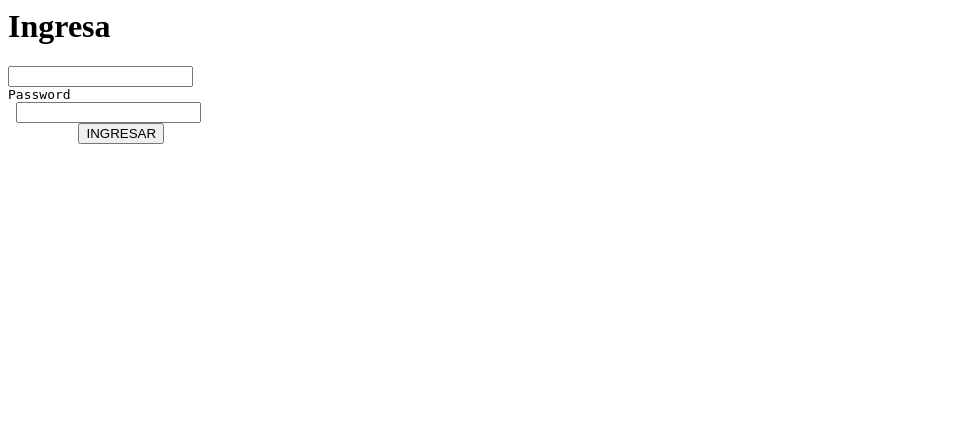
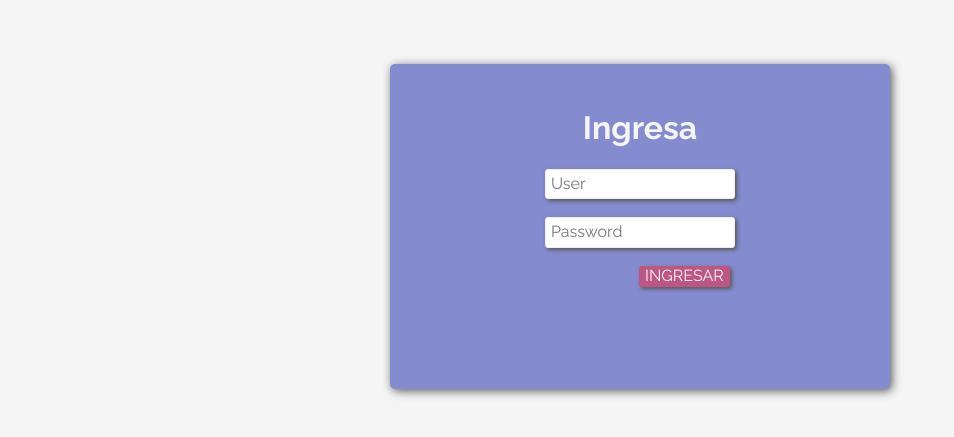
Before and after one commit to robinvicente/Css, a PHP site: page /signin.php in a window 1280 px wide. Shown: the top 437 px of the page, without its empty margins (0-954 px from the left). Run offline with PHP 8.4, Linux system fonts and the light colour scheme.

Commit message:
Advance design: signin.php

```diff
--- a/signin.php
+++ b/signin.php
@@ -1,5 +1,21 @@
+<!doctype html>
+<html lang="en">
+<head>
+    <meta charset="UTF-8">
+    <meta name="viewport"
+          content="width=device-width, user-scalable=no, initial-scale=1.0, maximum-scale=1.0, minimum-scale=1.0">
+    <meta http-equiv="X-UA-Compatible" content="ie=edge">
+    <link href="https://fonts.googleapis.com/css2?family=Raleway:ital,wght@0,300;0,400;0,500;0,700;1,400&display=swap" rel="stylesheet">
+    <link rel="stylesheet" href="styles/normalize.css">
+    <link rel="stylesheet" href="styles/style.css">
+    <title>Login</title>
+</head>
+<body>
+
+</body>
     <?php
         require_once 'login.php';
+
         $conexion = new mysqli($hn, $un, $pw, $db);
         if ($conexion->connect_error) die ("Fatal error");
 
@@ -12,7 +28,18 @@
 
             $result = $conexion->query($query);
             if ($result->num_rows >= 1)
+            {
                 echo "<h1>Bienvenido</h1>";
+                echo <<<END
+                    <header class="login-header">
+                        <h1>Welcome to taks social</h1>
+                    </header>
+                    <article class="login-article">
+
+                    </article>
+                    END;
+
+            }
             else
                 echo "Usuario o password incorrecto <a href='signup.php'>Registrarse?</a>";
             echo "<br><a href='signin.php'>Ingresar</a>";
@@ -20,12 +47,14 @@
         else
         {
             echo <<<_END
+                <article class="login-central">
                 <h1>Ingresa</h1>
                 <form action="signin.php" method="post"><pre>
-        <input  name="Usuario" type="text" name="user">
-        Password <br> <input type="password" name="pass">
+                <input type="text" name="user" placeholder="User">
+                <input type="password" name="pass" placeholder="Password">
                          <input type="submit" value="INGRESAR">
                 </form>
+                </article>
                 _END;
         }
         function mysql_fix_string($coneccion, $string)
@@ -35,3 +64,4 @@
             return $coneccion->real_escape_string($string);
         }
     ?>
+</html>
--- a/signup.php
+++ b/signup.php
@@ -28,7 +28,6 @@
             if (!$result) die ("Falló registro");
 
             echo "Registro exitoso <a href='signin.php'>Ingresar</a>";
-
         }
         else
         {
--- a/styles/style.css
+++ b/styles/style.css
@@ -3,7 +3,7 @@ body{
     background: #f5f5f5;
 
 }
-.principal-center{
+.principal-center, .login-central{
     font-family: 'Raleway', sans-serif;
     width: 500px;
     height: 300px;
```
Lines whose indentation alone changed are shown as unchanged.
